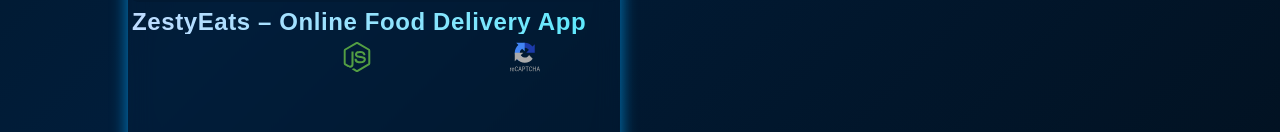
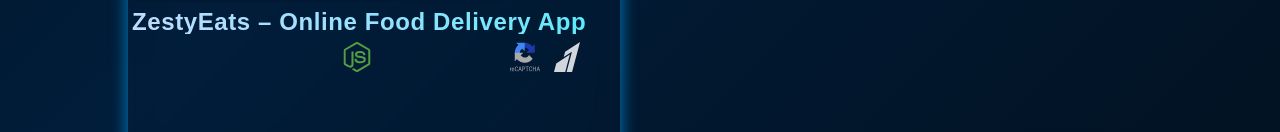
Before and after one commit to ShivWK/portfolio, a React (Vite) app: page / in a window 1280 px wide. Shown: the part 2847-2979 px from the top of the page. Built offline with nearby package versions, Linux system fonts and the light colour scheme; some icons are missing.

Commit message:
Add project navigation

```diff
--- a/src/components/homepage/projects/Projects.jsx
+++ b/src/components/homepage/projects/Projects.jsx
@@ -38,6 +38,7 @@ const Projects = ({ size }) => {
                         <Icon icon="skill-icons:mongodb" width={size === "small" ? 25 : 30} height={size === "small" ? 25 : 30} className="group-hover:animate-pulse" />
                         <Icon icon="devicon-plain:oauth" width={size === "small" ? 25 : 30} height={size === "small" ? 25 : 30} className="group-hover:animate-pulse" />
                         <Icon icon="logos:recaptcha" width={size === "small" ? 25 : 30} height={size === "small" ? 25 : 30} className="group-hover:animate-pulse" />
+                        <Icon icon="simple-icons:razorpay" width={size === "small" ? 25 : 30} height={size === "small" ? 25 : 30} className="group-hover:animate-pulse" />
                     </div>
                 </div>
             </div>
```
